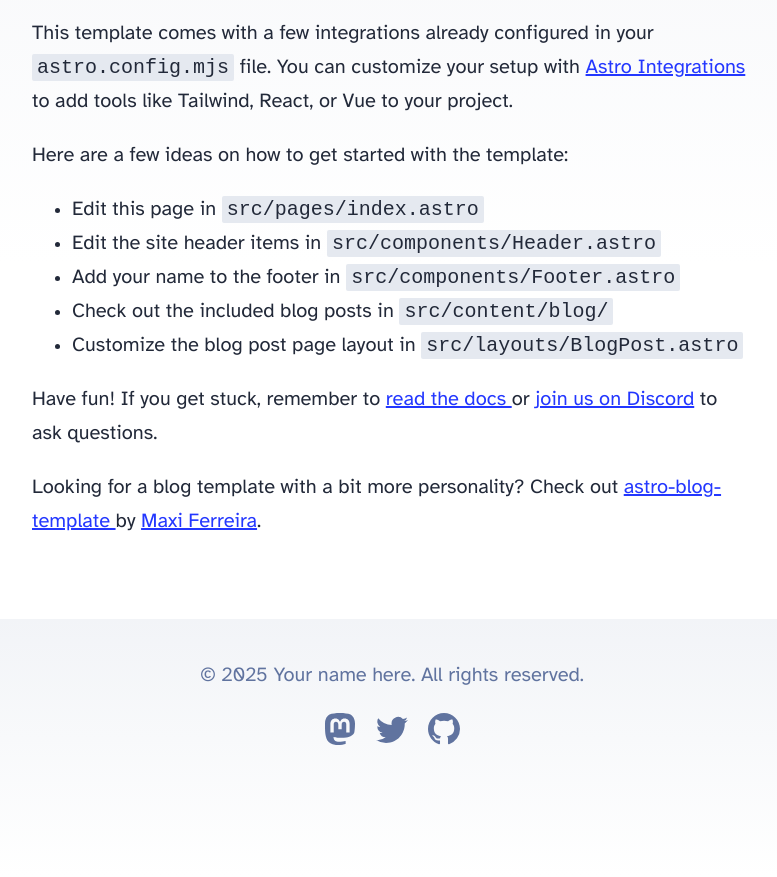
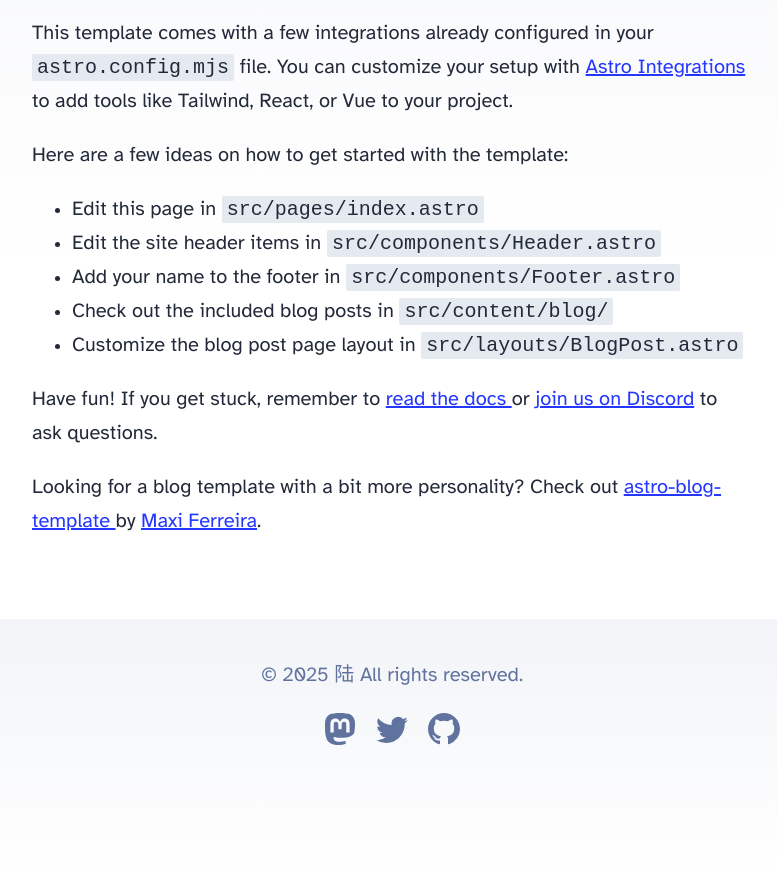
Before and after one commit to nczxe/astro-blog-lu, an Astro site: page / in a window 1280 px wide. Shown: the part 336-1213 px from the top of the page, without its empty margins (248-1025 px from the left). Built offline with nearby package versions, Linux system fonts and the light colour scheme; Astro itself is replaced by a stand-in of ours.

Commit message:
Update Footer.astro

```diff
--- a/src/components/Footer.astro
+++ b/src/components/Footer.astro
@@ -3,7 +3,7 @@
 ---
 
 <footer>
-	&copy; {today.getFullYear()} Your name here. All rights reserved.
+	&copy; {today.getFullYear()} 陆 All rights reserved.
 	<div class="social-links">
 		<a href="https://space.bilibili.com/422660019" target="_blank">
 			<span class="sr-only">我的哔哩哔哩页面</span>
```
